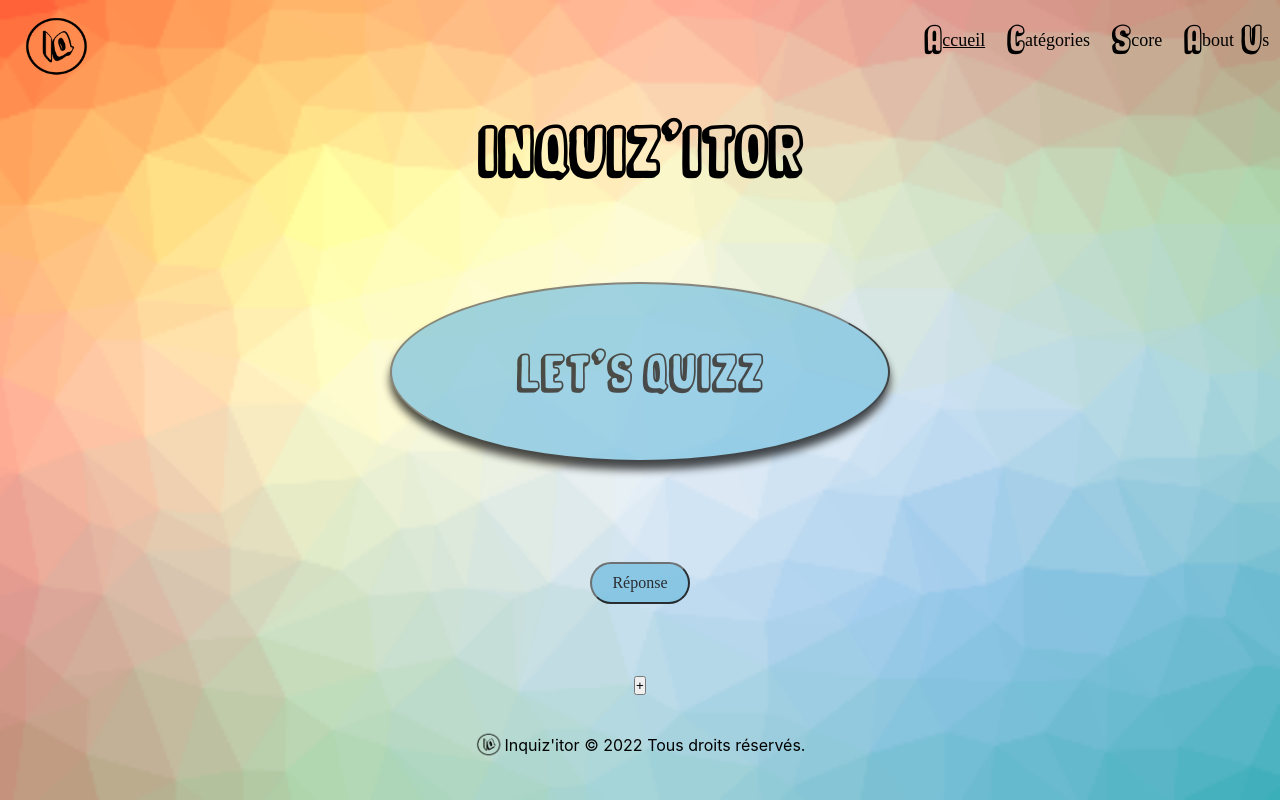
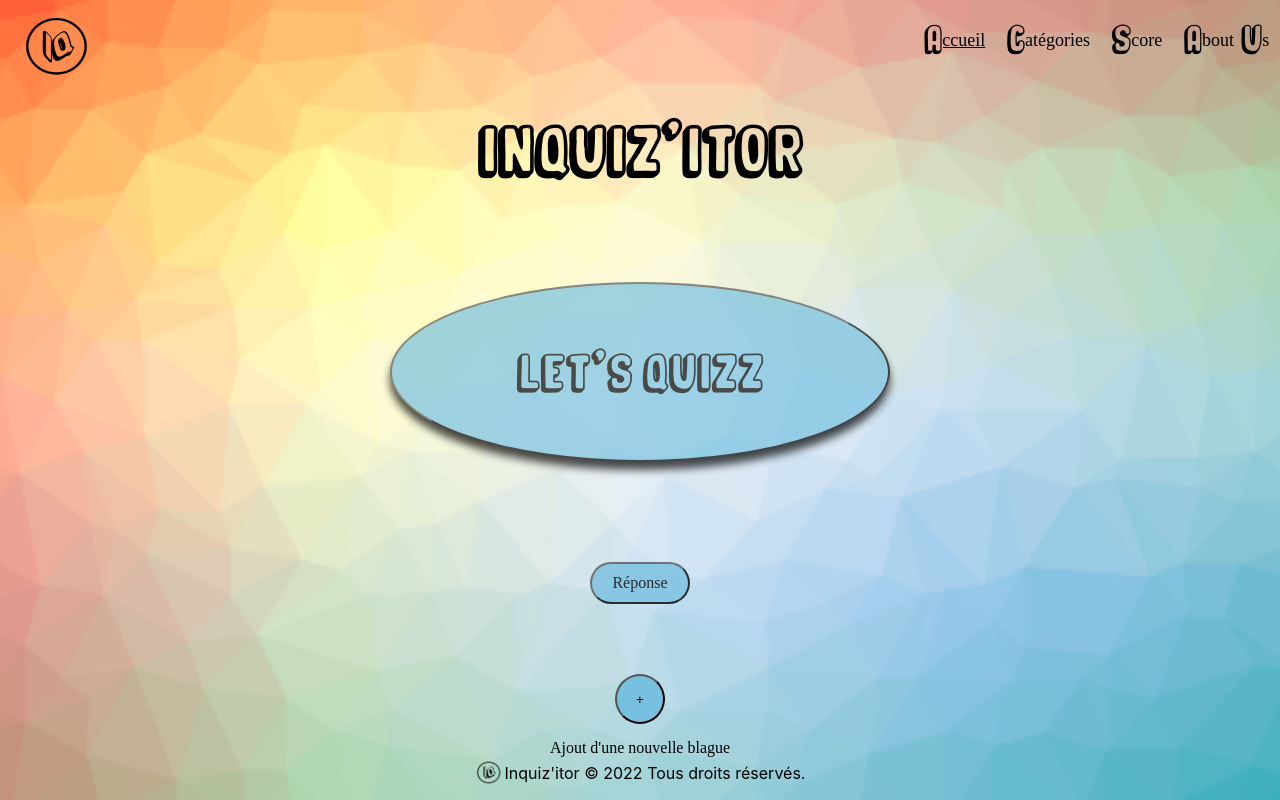
Before and after one commit to ComicScrip/lyon-react-mars22-p2g5, a React (Create React App) app: page / in a window 1280 px wide. Built offline with nearby package versions, Linux system fonts and the light colour scheme; no server answers.

Commit message:
modify css

```diff
--- a/src/components/Home.jsx
+++ b/src/components/Home.jsx
@@ -35,10 +35,14 @@ export default function Home() {
       <div className="joke-of-the-day" />
       <JokesDay jokes={jokesOfTheDay} />
       <div>
-        <button onClick={handleClick} type="button">
+        <button onClick={handleClick} type="button" className="btnAjout">
           +
         </button>
+
         <NewJoke show={showPopup} setShow={setShowPopup} />
+      </div>
+      <div classnName="ajoutBlague">
+        <p className="textBlague">Ajout d'une nouvelle blague</p>
       </div>
     </div>
   );
--- a/src/styles/home.css
+++ b/src/styles/home.css
@@ -36,6 +36,23 @@
   box-shadow: inset 0px 0px 5px black;
 }
 
+.btnAjout {
+  background-color: #78c0e0;
+  width: 50px;
+  height: 50px;
+  border-radius: 100px;
+  margin-bottom: 15px;
+  cursor: pointer;
+  text-align: center;
+}
+
+.btnAjout:hover {
+  background-color: #30afe6;
+}
+.textBlague {
+  font-family: 'railway';
+}
+
 @media screen and (max-width: 800px) {
   .letsGo {
     width: 350px;
--- a/src/styles/jokesday.css
+++ b/src/styles/jokesday.css
@@ -20,6 +20,10 @@
   opacity: 80%;
 }
 
+.buttonAnswer:hover {
+  background-color: #30afe6;
+}
+
 .confetti-wrap {
   background: #4919db;
   padding: 20px;
```
